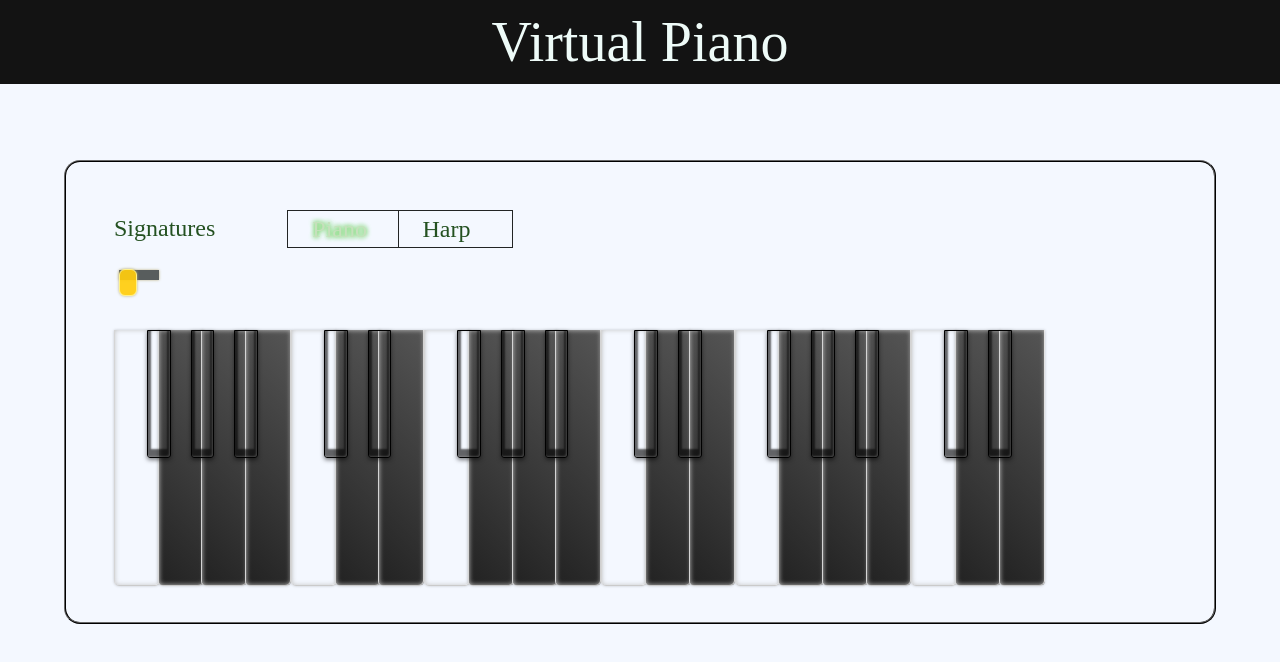
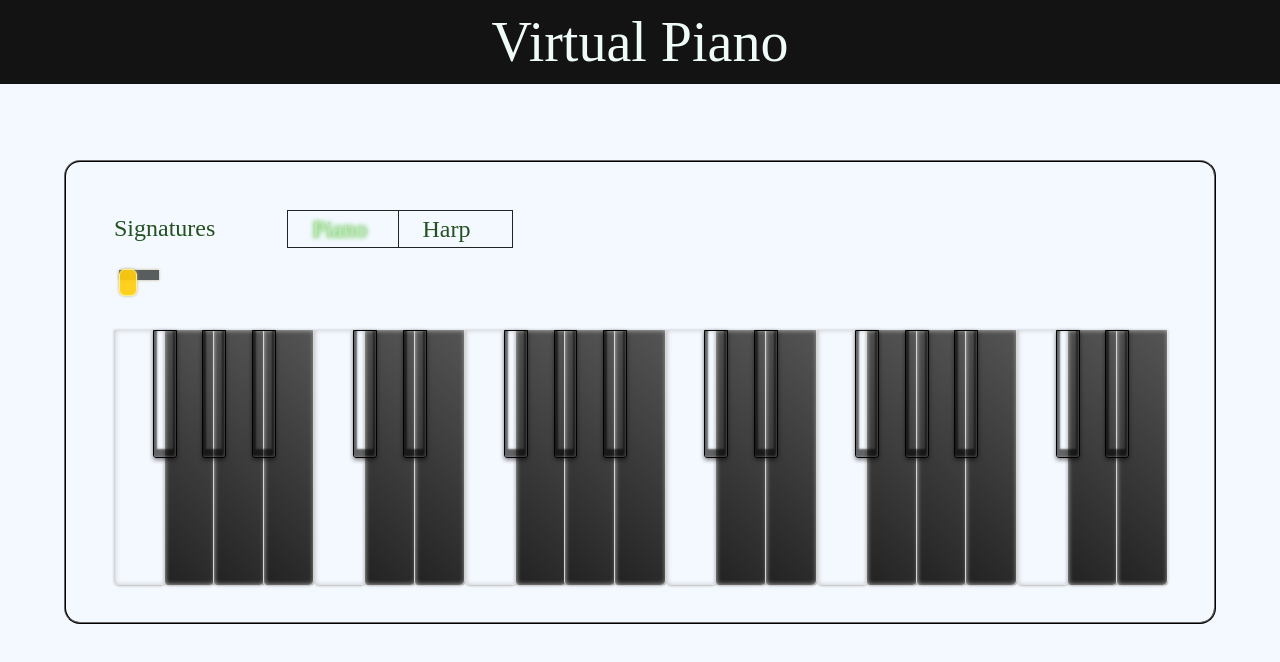
Before and after one commit to Patrycja20/VirtualPiano, a React (Create React App) app: page / in a window 1280 px wide. Shown: the top 662 px of the page. Built offline with nearby package versions, Linux system fonts and the light colour scheme; a web font is replaced by a local one.

Commit message:
Poprawa szerokości klawiszy

```diff
--- a/src/Keyboard.css
+++ b/src/Keyboard.css
@@ -65,7 +65,7 @@ ul .white {
     font-family: "Calibri", "Times New Roman", sans-serif;
     text-align: center;
     height: 16em;
-    width: 4.1666666%;
+    width: 4.7%;
     z-index: 1;
     border-left: 1px solid #d5d5d5;
     border-bottom: 1px solid #cacaca;
```
